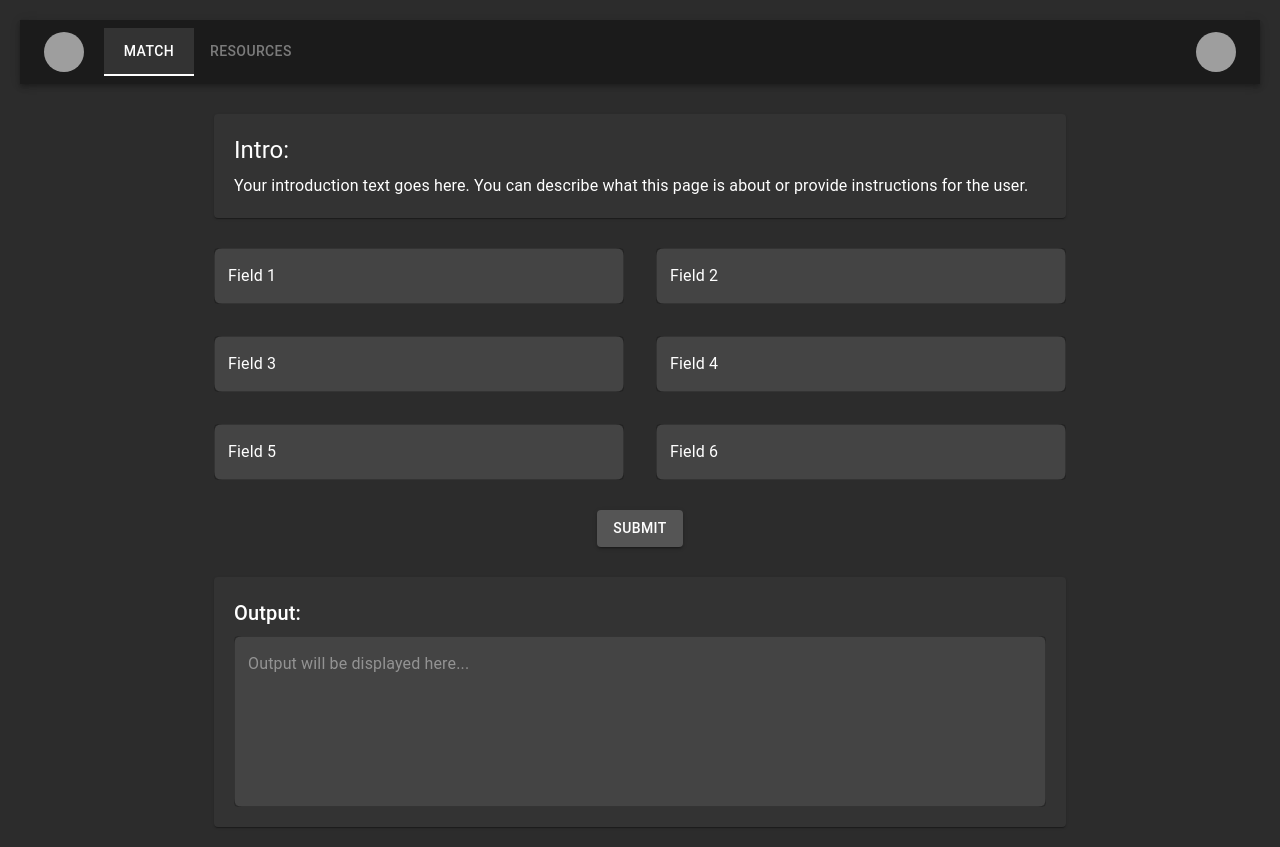
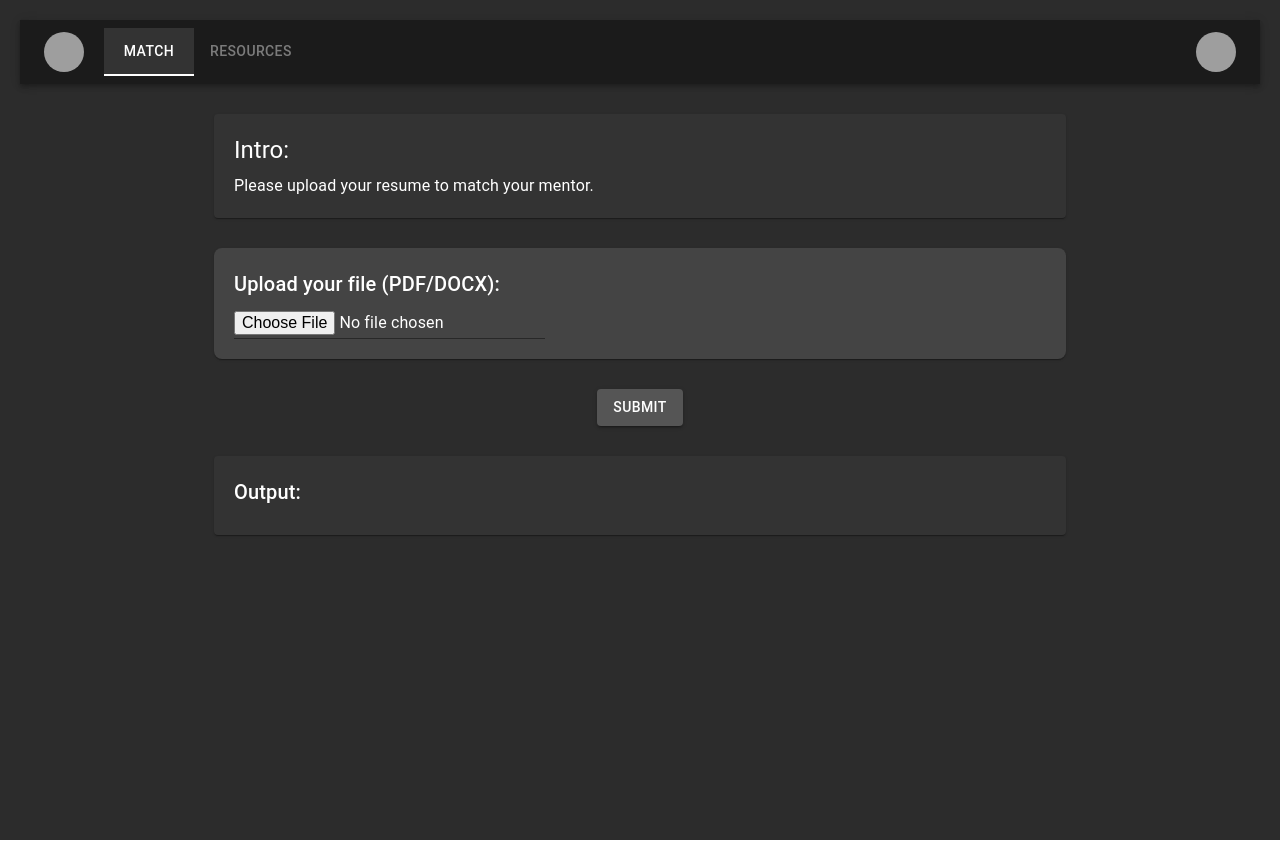
Before and after one commit to tsx0314/mentora, a React (Create React App) app: page /matching in a window 1280 px wide. Built offline with nearby package versions, Linux system fonts and the light colour scheme; grey boxes are pictures that could not be loaded.

Commit message:
Update to upload function

```diff
--- a/src/pages/MatchingPage.js
+++ b/src/pages/MatchingPage.js
@@ -1,5 +1,5 @@
-import React from 'react';
-import { AppBar, Toolbar, Typography, Box, TextField, Grid, Container, Paper, Button, Avatar, Tabs, Tab } from '@mui/material';
+import React, { useState } from 'react';
+import { AppBar, Toolbar, Typography, Box, Grid, Container, Paper, Button, Avatar, Tabs, Tab, Input } from '@mui/material';
 import { Link } from 'react-router-dom';
 import { useNavigate, useLocation } from 'react-router';
 
@@ -7,6 +7,34 @@ function MatchingPage() {
   const navigate = useNavigate();
   const location = useLocation();
   const currentTab = location.pathname;
+
+  const [selectedFile, setSelectedFile] = useState(null);
+  const [output, setOutput] = useState('');
+
+  const handleFileUpload = (event) => {
+    const file = event.target.files[0];
+    if (file) {
+      setSelectedFile(file);
+    }
+  };
+
+  const handleSubmit = async () => {
+    if (selectedFile) {
+      // Placeholder: Integrate GPT API here to process the file
+      const formData = new FormData();
+      formData.append('file', selectedFile);
+
+      // Call GPT API to extract skills from the file (implementation not included)
+      // Example:
+      // const response = await extractSkillsFromFile(formData);
+      // setOutput(response.data.skills);
+
+      // For now, simulate output
+      setOutput(`Extracted skills from ${selectedFile.name}`);
+    } else {
+      setOutput('No file selected');
+    }
+  };
 
   return (
     <div style={{ backgroundColor: '#2c2c2c', minHeight: '100vh', padding: '20px' }}>
@@ -57,29 +85,30 @@ function MatchingPage() {
             Intro:
           </Typography>
           <Typography variant="body1">
-            Your introduction text goes here. You can describe what this page is about or provide instructions for the user.
+            Please upload your resume to match your mentor.
           </Typography>
         </Paper>
 
-        {/* Input Fields Section */}
+        {/* File Upload Section */}
         <Grid container spacing={4} style={{ marginBottom: '30px' }}>
-          {['Field 1', 'Field 2', 'Field 3', 'Field 4', 'Field 5', 'Field 6'].map((field, index) => (
-            <Grid item xs={12} sm={6} key={index}>
-              <TextField
-                fullWidth
-                label={field}
-                variant="outlined"
-                InputProps={{ style: { color: '#ffffff' } }}
-                InputLabelProps={{ style: { color: '#ffffff' } }}
-                style={{ backgroundColor: '#444444', borderRadius: '8px' }}
+          <Grid item xs={12}>
+            <Paper style={{ padding: '20px', backgroundColor: '#444444', color: '#ffffff', borderRadius: '8px' }}>
+              <Typography variant="h6" gutterBottom>
+                Upload your file (PDF/DOCX):
+              </Typography>
+              <Input
+                type="file"
+                inputProps={{ accept: '.pdf, .docx' }}
+                onChange={handleFileUpload}
+                style={{ color: '#ffffff' }}
               />
-            </Grid>
-          ))}
+            </Paper>
+          </Grid>
         </Grid>
 
         {/* Submit Button Section */}
         <Box textAlign="center" marginTop="30px" marginBottom="30px">
-          <Button variant="contained" style={{ backgroundColor: '#555555', color: '#ffffff' }}>
+          <Button variant="contained" style={{ backgroundColor: '#555555', color: '#ffffff' }} onClick={handleSubmit}>
             Submit
           </Button>
         </Box>
@@ -89,16 +118,7 @@ function MatchingPage() {
           <Typography variant="h6" gutterBottom>
             Output:
           </Typography>
-          <TextField
-            fullWidth
-            variant="outlined"
-            multiline
-            rows={6}
-            placeholder="Output will be displayed here..."
-            InputProps={{ style: { color: '#ffffff' } }}
-            InputLabelProps={{ style: { color: '#ffffff' } }}
-            style={{ backgroundColor: '#444444', borderRadius: '8px' }}
-          />
+          <Typography variant="body1">{output}</Typography>
         </Paper>
       </Container>
     </div>
```
